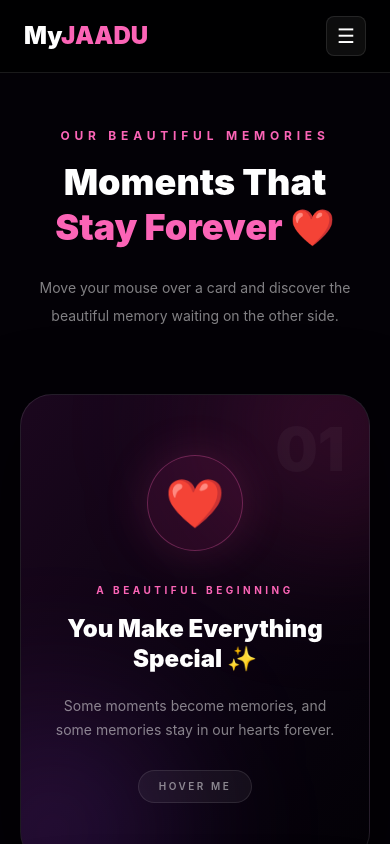
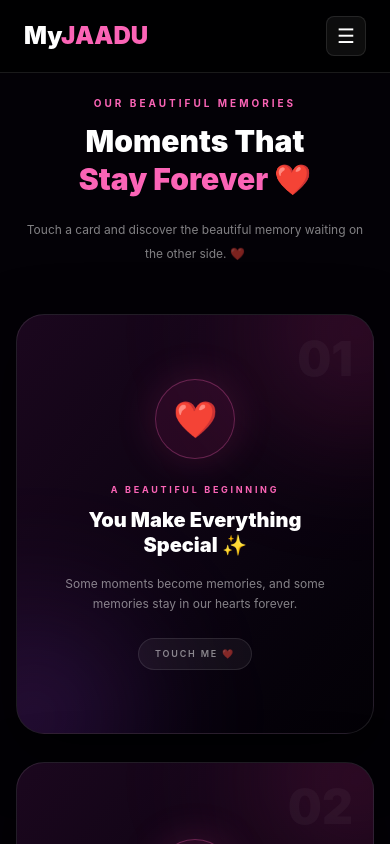
Before and after one commit to paw7672-cloud/frontend-, a React app: page /moments in a window 390 px wide. Shown: the top 844 px of the page. Built offline with nearby package versions, Linux system fonts and the light colour scheme; the HTML template or start-up script is replaced by a standard one.

Commit message:
upadte the momnet pages

```diff
--- a/src/pages/Moments.jsx
+++ b/src/pages/Moments.jsx
@@ -10,6 +10,9 @@ import Image7 from "../assets/Image7.jpg";
 
 function Moments() {
   const [selectedImage, setSelectedImage] = useState(null);
+
+  // Mobile touch flip
+  const [flippedIndex, setFlippedIndex] = useState(null);
 
   const moments = [
     {
@@ -70,25 +73,101 @@ function Moments() {
     },
   ];
 
+  // =========================================================
+  // MOBILE CARD FLIP
+  // =========================================================
+
+  const flipCard = (index) => {
+    setFlippedIndex((currentIndex) => {
+      if (currentIndex === index) {
+        return null;
+      }
+
+      return index;
+    });
+  };
+
+  // =========================================================
+  // MOBILE TOUCH
+  // =========================================================
+
+  const handleFrontTouch = (event, index) => {
+    event.stopPropagation();
+
+    flipCard(index);
+  };
+
+  // =========================================================
+  // BACK BUTTON
+  // =========================================================
+
+  const handleBack = (event, index) => {
+    event.stopPropagation();
+
+    setFlippedIndex(null);
+  };
+
+  // =========================================================
+  // IMAGE OPEN
+  // =========================================================
+
+  const openImage = (event, image) => {
+    event.stopPropagation();
+
+    setSelectedImage(image);
+  };
+
+  // =========================================================
+  // CLOSE IMAGE
+  // =========================================================
+
+  const closeImage = () => {
+    setSelectedImage(null);
+  };
+
   return (
-    <section className="min-h-screen bg-[#030106] px-5 pb-28 pt-32 md:px-8">
-
-      <div className="mx-auto max-w-7xl">
+    <section
+      className="
+        min-h-screen
+        overflow-hidden
+        bg-[#030106]
+        px-4
+        pb-20
+        pt-24
+        sm:px-5
+        sm:pt-28
+        md:px-8
+        md:pb-28
+        md:pt-32
+      "
+    >
+      <div className="mx-auto w-full max-w-7xl">
 
         {/* =====================================================
             PAGE HEADING
         ===================================================== */}
 
-        <div className="mx-auto mb-16 max-w-3xl text-center">
-
+        <div
+          className="
+            mx-auto
+            mb-12
+            max-w-3xl
+            px-2
+            text-center
+            sm:mb-16
+          "
+        >
           <p
             className="
-              mb-4
-              text-xs
+              mb-3
+              text-[10px]
               font-bold
               uppercase
-              tracking-[0.4em]
+              tracking-[0.3em]
               text-pink-400
+              sm:mb-4
+              sm:text-xs
+              sm:tracking-[0.4em]
             "
           >
             Our Beautiful Memories
@@ -96,7 +175,7 @@ function Moments() {
 
           <h1
             className="
-              text-4xl
+              text-3xl
               font-black
               leading-tight
               text-white
@@ -114,54 +193,66 @@ function Moments() {
           <p
             className="
               mx-auto
-              mt-6
+              mt-5
               max-w-2xl
-              text-sm
-              leading-7
+              text-xs
+              leading-6
               text-white/50
+              sm:mt-6
+              sm:text-sm
+              sm:leading-7
               md:text-base
             "
           >
-            Move your mouse over a card and discover the
-            beautiful memory waiting on the other side.
+            <span className="hidden md:inline">
+              Move your mouse over a card and discover the
+              beautiful memory waiting on the other side.
+            </span>
+
+            <span className="md:hidden">
+              Touch a card and discover the beautiful memory
+              waiting on the other side. ❤️
+            </span>
           </p>
-
         </div>
 
-
         {/* =====================================================
-            7 CARDS
+            CARDS GRID
         ===================================================== */}
 
         <div
           className="
             grid
             grid-cols-1
-            gap-10
+            gap-7
             sm:grid-cols-2
+            sm:gap-8
             lg:grid-cols-3
+            lg:gap-10
             xl:grid-cols-4
           "
         >
-
-          {moments.map((moment) => (
-
+          {moments.map((moment, index) => (
             <div
               key={moment.number}
               className="
                 group
-                h-[470px]
+                mx-auto
+                h-[420px]
                 w-full
+                max-w-[360px]
                 [perspective:1400px]
+                sm:h-[450px]
+                md:h-[470px]
+                md:max-w-none
               "
             >
-
               {/* =================================================
-                  3D FLIP CONTAINER
+                  FLIP CONTAINER
               ================================================= */}
 
               <div
-                className="
+                className={`
                   relative
                   h-full
                   w-full
@@ -169,8 +260,15 @@ function Moments() {
                   duration-1000
                   ease-in-out
                   [transform-style:preserve-3d]
-                  group-hover:[transform:rotateY(180deg)]
-                "
+
+                  ${
+                    flippedIndex === index
+                      ? "[transform:rotateY(180deg)]"
+                      : ""
+                  }
+
+                  md:group-hover:[transform:rotateY(180deg)]
+                `}
               >
 
                 {/* =================================================
@@ -178,25 +276,35 @@ function Moments() {
                 ================================================= */}
 
                 <div
+                  onTouchStart={(event) =>
+                    handleFrontTouch(event, index)
+                  }
+                  onClick={(event) =>
+                    handleFrontTouch(event, index)
+                  }
                   className="
                     absolute
                     inset-0
                     flex
+                    cursor-pointer
+                    touch-manipulation
                     flex-col
                     items-center
                     justify-center
                     overflow-hidden
-                    rounded-[32px]
+                    rounded-[28px]
                     border
                     border-white/10
                     bg-gradient-to-br
                     from-[#1b071e]
                     via-[#0d0412]
                     to-[#030106]
-                    p-8
+                    p-6
                     text-center
-                    shadow-[0_25px_80px_rgba(0,0,0,0.55)]
+                    shadow-[0_20px_60px_rgba(0,0,0,0.55)]
                     [backface-visibility:hidden]
+                    sm:rounded-[32px]
+                    sm:p-8
                   "
                 >
 
@@ -208,11 +316,14 @@ function Moments() {
                       absolute
                       -right-20
                       -top-20
-                      h-56
-                      w-56
+                      h-48
+                      w-48
                       rounded-full
                       bg-pink-500/20
-                      blur-[80px]
+                      blur-[70px]
+                      sm:h-56
+                      sm:w-56
+                      sm:blur-[80px]
                     "
                   />
 
@@ -224,11 +335,14 @@ function Moments() {
                       absolute
                       -bottom-20
                       -left-20
-                      h-56
-                      w-56
+                      h-48
+                      w-48
                       rounded-full
                       bg-purple-500/20
-                      blur-[80px]
+                      blur-[70px]
+                      sm:h-56
+                      sm:w-56
+                      sm:blur-[80px]
                     "
                   />
 
@@ -236,124 +350,147 @@ function Moments() {
 
                   <div
                     className="
+                      pointer-events-none
                       absolute
-                      right-6
-                      top-6
-                      text-6xl
+                      right-5
+                      top-5
+                      text-5xl
                       font-black
                       text-white/[0.04]
+                      sm:right-6
+                      sm:top-6
+                      sm:text-6xl
                     "
                   >
                     {moment.number}
                   </div>
 
-
-                  {/* Heart Circle */}
+                  {/* Heart */}
 
                   <div
                     className="
+                      pointer-events-none
                       relative
                       z-10
                       flex
-                      h-24
-                      w-24
+                      h-20
+                      w-20
                       items-center
                       justify-center
                       rounded-full
                       border
                       border-pink-400/30
                       bg-pink-500/10
-                      text-5xl
-                      shadow-[0_0_45px_rgba(236,72,153,0.18)]
+                      text-4xl
+                      shadow-[0_0_40px_rgba(236,72,153,0.18)]
                       transition
                       duration-500
-                      group-hover:scale-110
+                      md:h-24
+                      md:w-24
+                      md:text-5xl
+                      md:group-hover:scale-110
                     "
                   >
                     ❤️
                   </div>
 
-
-                  {/* Small Heading */}
+                  {/* Small Text */}
 
                   <p
                     className="
+                      pointer-events-none
                       relative
                       z-10
-                      mt-8
-                      text-[10px]
+                      mt-6
+                      text-[9px]
                       font-bold
                       uppercase
-                      tracking-[0.35em]
+                      tracking-[0.3em]
                       text-pink-400
+                      sm:mt-8
+                      sm:text-[10px]
+                      sm:tracking-[0.35em]
                     "
                   >
                     {moment.smallText}
                   </p>
 
-
-                  {/* Main Heading */}
+                  {/* Title */}
 
                   <h2
                     className="
+                      pointer-events-none
                       relative
                       z-10
-                      mt-4
+                      mt-3
                       max-w-[280px]
-                      text-2xl
+                      text-xl
                       font-black
                       leading-tight
                       text-white
+                      sm:mt-4
+                      sm:text-2xl
                       md:text-3xl
                     "
                   >
                     {moment.title}
                   </h2>
 
-
                   {/* Description */}
 
                   <p
                     className="
+                      pointer-events-none
                       relative
                       z-10
-                      mt-5
+                      mt-4
                       max-w-[280px]
-                      text-sm
-                      leading-6
+                      text-xs
+                      leading-5
                       text-white/50
+                      sm:mt-5
+                      sm:text-sm
+                      sm:leading-6
                     "
                   >
                     {moment.description}
                   </p>
 
-
-                  {/* Hover Button */}
+                  {/* Button */}
 
                   <div
                     className="
+                      pointer-events-none
                       relative
                       z-10
-                      mt-7
+                      mt-6
                       rounded-full
                       border
                       border-white/10
                       bg-white/5
-                      px-5
+                      px-4
                       py-2
-                      text-[10px]
+                      text-[9px]
                       font-semibold
                       uppercase
-                      tracking-[0.25em]
+                      tracking-[0.2em]
                       text-white/50
                       backdrop-blur-md
+                      sm:mt-7
+                      sm:px-5
+                      sm:text-[10px]
+                      sm:tracking-[0.25em]
                     "
                   >
-                    Hover Me
+                    <span className="hidden md:inline">
+                      Hover Me
+                    </span>
+
+                    <span className="md:hidden">
+                      Touch Me ❤️
+                    </span>
                   </div>
-
                 </div>
-
 
                 {/* =================================================
                     BACK SIDE
@@ -364,24 +501,27 @@ function Moments() {
                     absolute
                     inset-0
                     overflow-hidden
-                    rounded-[32px]
+                    rounded-[28px]
                     border
                     border-pink-400/30
                     bg-black
                     shadow-[0_25px_80px_rgba(236,72,153,0.3)]
                     [backface-visibility:hidden]
                     [transform:rotateY(180deg)]
+                    sm:rounded-[32px]
                   "
                 >
 
-                  {/* =========================
-                      CLICKABLE IMAGE
-                  ========================= */}
+                  {/* =================================================
+                      IMAGE
+                  ================================================= */}
 
                   <img
                     src={moment.image}
                     alt={`Beautiful memory ${moment.number}`}
-                    onClick={() => setSelectedImage(moment.image)}
+                    onClick={(event) =>
+                      openImage(event, moment.image)
+                    }
                     className="
                       absolute
                       inset-0
@@ -392,9 +532,9 @@ function Moments() {
                       object-cover
                       transition
                       duration-700
+                      md:hover:scale-105
                     "
                   />
-
 
                   {/* Image Overlay */}
 
@@ -405,12 +545,11 @@ function Moments() {
                       inset-0
                       z-10
                       bg-gradient-to-t
-                      from-black/70
-                      via-black/10
+                      from-black/80
+                      via-black/20
                       to-black/20
                     "
                   />
-
 
                   {/* Inner Border */}
 
@@ -418,39 +557,44 @@ function Moments() {
                     className="
                       pointer-events-none
                       absolute
-                      inset-4
+                      inset-3
                       z-20
-                      rounded-[25px]
+                      rounded-[22px]
                       border
                       border-white/30
+                      sm:inset-4
+                      sm:rounded-[25px]
                     "
                   />
 
-
-                  {/* Image Number */}
+                  {/* Memory Number */}
 
                   <div
                     className="
                       pointer-events-none
                       absolute
-                      left-6
-                      top-6
-                      z-20
+                      left-4
+                      top-4
+                      z-30
                       rounded-full
                       border
                       border-white/20
                       bg-black/30
-                      px-4
-                      py-2
-                      text-xs
+                      px-3
+                      py-1.5
+                      text-[10px]
                       font-bold
                       text-white
                       backdrop-blur-md
+                      sm:left-6
+                      sm:top-6
+                      sm:px-4
+                      sm:py-2
+                      sm:text-xs
                     "
                   >
                     MEMORY {moment.number}
                   </div>
-
 
                   {/* Bottom Text */}
 
@@ -461,87 +605,136 @@ function Moments() {
                       bottom-0
                       left-0
                       right-0
-                      z-20
-                      p-7
+                      z-30
+                      p-5
+                      sm:p-7
                     "
                   >
-
                     <div
                       className="
-                        mb-3
+                        mb-2
                         flex
                         items-center
                         gap-2
+                        sm:mb-3
                       "
                     >
-
                       <span className="text-pink-400">
                         ❤️
                       </span>
 
                       <span
                         className="
-                          text-[10px]
+                          text-[8px]
                           font-bold
                           uppercase
-                          tracking-[0.3em]
+                          tracking-[0.2em]
                           text-white/70
+                          sm:text-[10px]
+                          sm:tracking-[0.3em]
                         "
                       >
                         Beautiful Memory
                       </span>
-
                     </div>
-
 
                     <h3
                       className="
-                        text-2xl
+                        text-xl
                         font-black
+                        leading-tight
                         text-white
+                        sm:text-2xl
                       "
                     >
                       {moment.title}
                     </h3>
-
                   </div>
 
+                  {/* =================================================
+                      MOBILE BACK BUTTON
+                  ================================================= */}
+
+                  <button
+                    type="button"
+                    onClick={(event) =>
+                      handleBack(event, index)
+                    }
+                    className="
+                      absolute
+                      bottom-5
+                      right-5
+                      z-50
+                      flex
+                      items-center
+                      gap-1
+                      rounded-full
+                      border
+                      border-white/20
+                      bg-black/60
+                      px-4
+                      py-2
+                      text-[9px]
+                      font-bold
+                      uppercase
+                      tracking-wider
+                      text-white
+                      backdrop-blur-md
+                      transition
+                      active:scale-90
+                      md:hidden
+                    "
+                  >
+                    ← Back
+                  </button>
                 </div>
-
               </div>
-
             </div>
-
           ))}
-
         </div>
-
 
         {/* =====================================================
             BOTTOM MESSAGE
         ===================================================== */}
 
-        <div className="mt-20 text-center">
-
-          <p className="text-sm italic text-white/40">
+        <div
+          className="
+            mt-16
+            px-4
+            text-center
+            sm:mt-20
+          "
+        >
+          <p
+            className="
+              text-xs
+              italic
+              leading-6
+              text-white/40
+              sm:text-sm
+            "
+          >
             "The best memories are the ones we keep in our hearts."
           </p>
 
-          <div className="mt-5 text-xl tracking-[0.5em]">
+          <div
+            className="
+              mt-5
+              text-lg
+              tracking-[0.4em]
+              sm:text-xl
+            "
+          >
             ✨ ❤️ ✨
           </div>
-
         </div>
-
       </div>
 
-
       {/* =====================================================
-          FULL SCREEN IMAGE POPUP / LIGHTBOX
+          FULL SCREEN IMAGE
       ===================================================== */}
 
       {selectedImage && (
-
         <div
           className="
             fixed
@@ -551,42 +744,50 @@ function Moments() {
             items-center
             justify-center
             bg-black/95
-            p-5
+            p-3
             backdrop-blur-md
+            sm:p-5
           "
-          onClick={() => setSelectedImage(null)}
+          onClick={closeImage}
         >
-
           {/* Close Button */}
 
           <button
-            onClick={() => setSelectedImage(null)}
+            type="button"
+            onClick={(event) => {
+              event.stopPropagation();
+              closeImage();
+            }}
             className="
               absolute
-              right-6
-              top-6
+              right-4
+              top-4
               z-[110]
               flex
-              h-12
-              w-12
+              h-11
+              w-11
               items-center
               justify-center
               rounded-full
               border
               border-white/20
               bg-white/10
-              text-2xl
+              text-xl
               text-white
               backdrop-blur-md
               transition
-              duration-300
-              hover:scale-110
-              hover:bg-pink-500
+              active:scale-90
+              sm:right-6
+              sm:top-6
+              sm:h-12
+              sm:w-12
+              sm:text-2xl
+              md:hover:scale-110
+              md:hover:bg-pink-500
             "
           >
             ✕
           </button>
-
 
           {/* Large Image */}
 
@@ -595,18 +796,17 @@ function Moments() {
             alt="Large memory"
             onClick={(event) => event.stopPropagation()}
             className="
-              max-h-[90vh]
+              max-h-[85vh]
               max-w-[95vw]
-              rounded-2xl
+              rounded-xl
               object-contain
-              shadow-[0_0_80px_rgba(236,72,153,0.25)]
+              shadow-[0_0_60px_rgba(236,72,153,0.25)]
+              sm:max-h-[90vh]
+              sm:rounded-2xl
             "
           />
-
         </div>
-
       )}
-
     </section>
   );
 }
```
